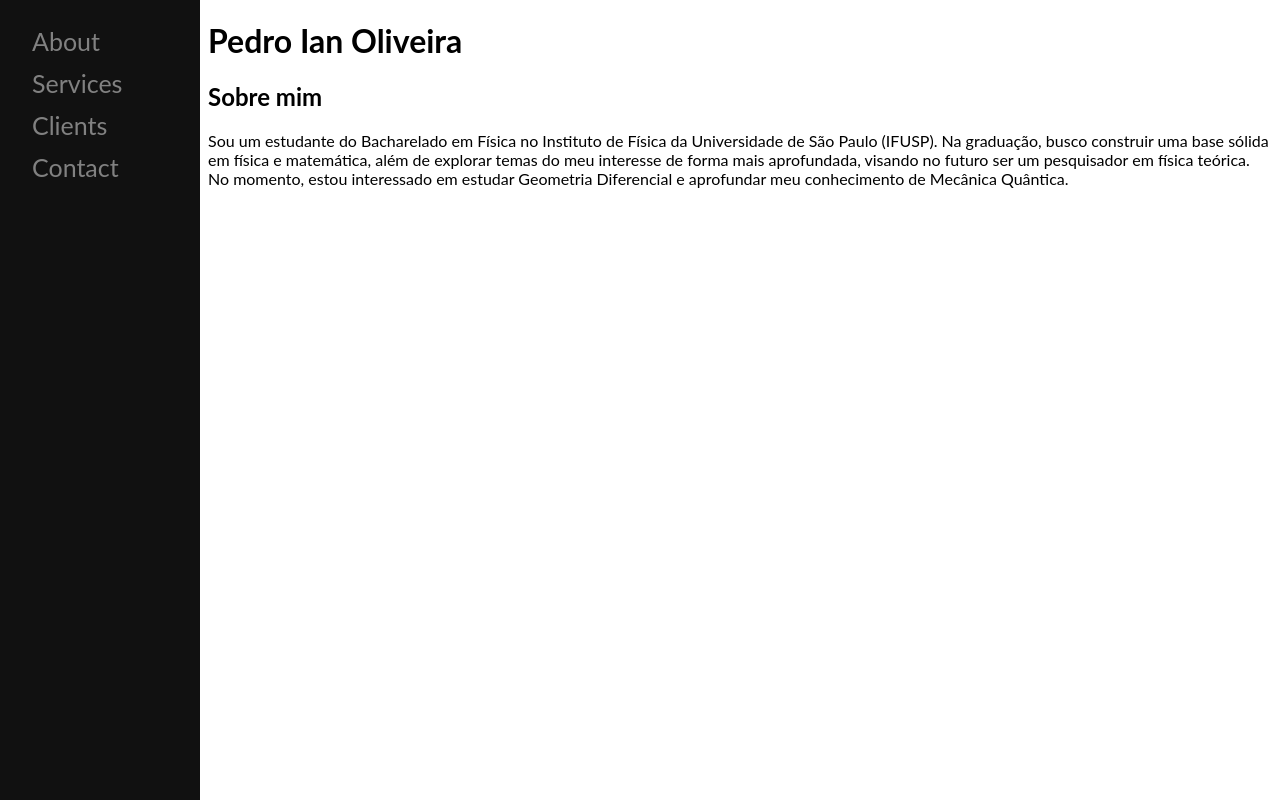
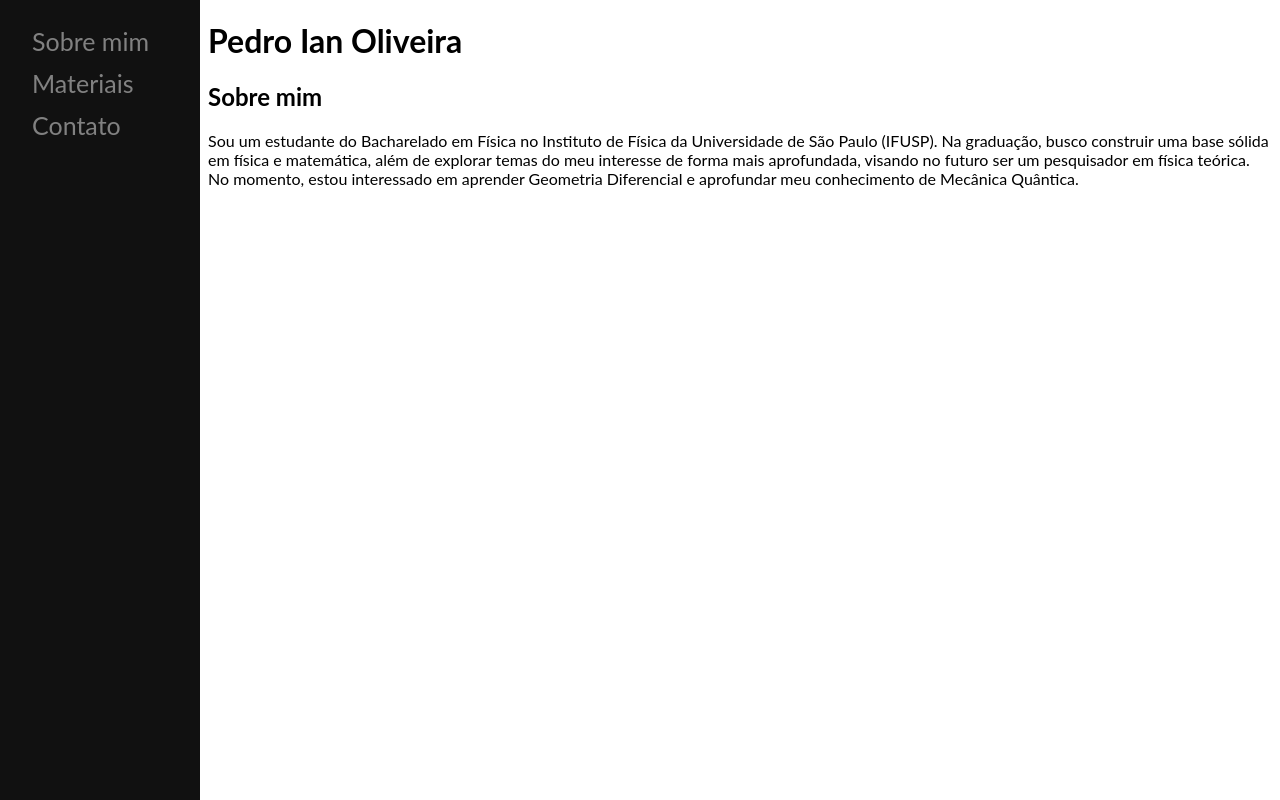
Before and after one commit to pedro-ian/pedro-ian.github.io, a plain HTML site: page index.html in a window 1280 px wide. Drawn offline with Linux system fonts and the light colour scheme; a script that the page names is missing.

Commit message:
minor changes

```diff
--- a/index.html
+++ b/index.html
@@ -8,10 +8,9 @@
 </head>
 <body>
   <div class="sidenav">
-    <a href="#">About</a>
-    <a href="#">Services</a>
-    <a href="#">Clients</a>
-    <a href="#">Contact</a>
+    <a href="https://pedro-ian.github.io/">Sobre mim</a>
+    <a href="#">Materiais</a>
+    <a href="#">Contato</a>
   </div>
 
   <div class="main">
@@ -23,7 +22,7 @@
     matemática, além de explorar temas do meu interesse de
     forma mais aprofundada, visando no futuro ser um
     pesquisador em física teórica. No momento, estou
-    interessado em estudar Geometria Diferencial e aprofundar
+    interessado em aprender Geometria Diferencial e aprofundar
     meu conhecimento de Mecânica Quântica.
   </div>
 </body>
```
